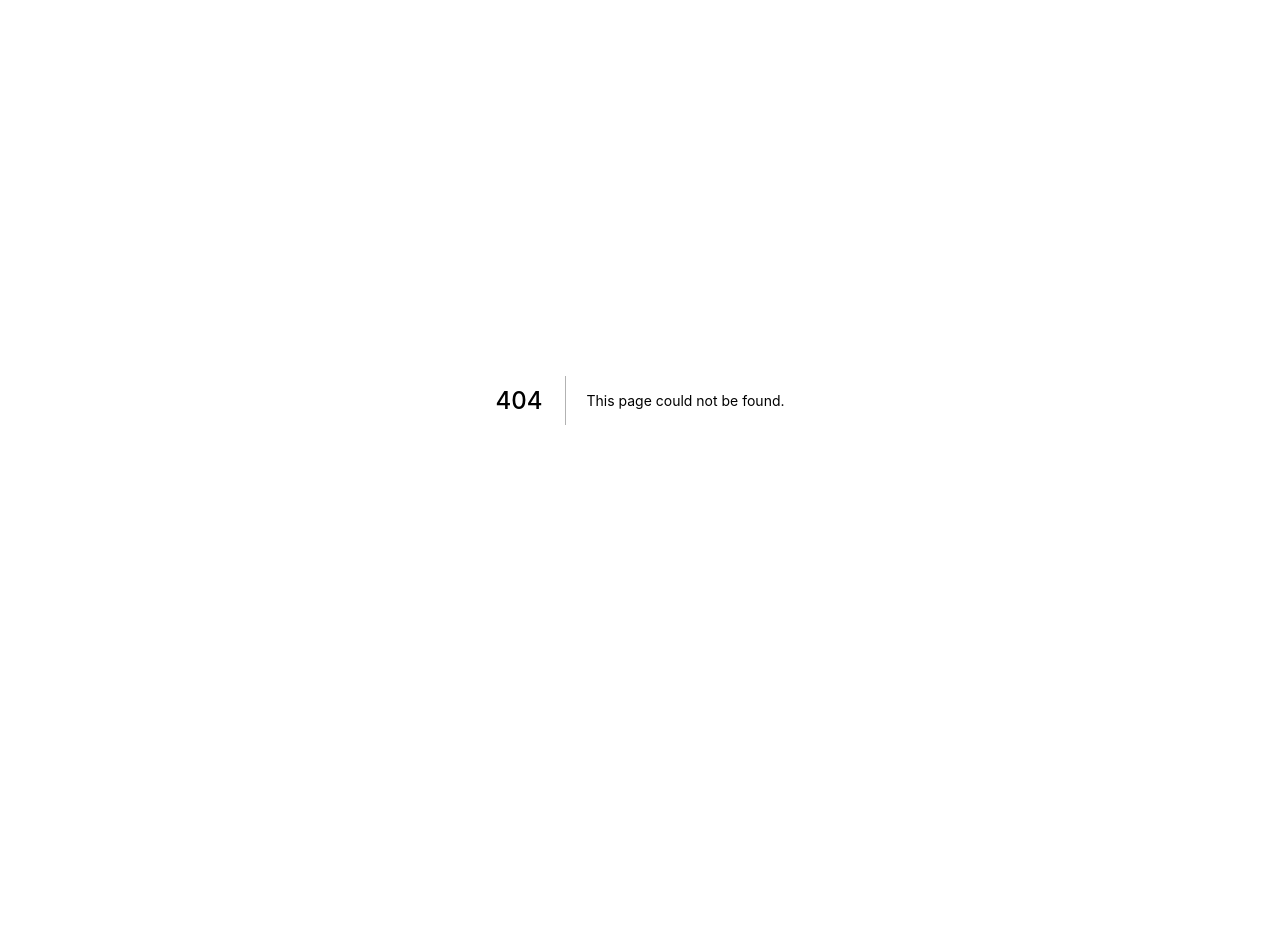
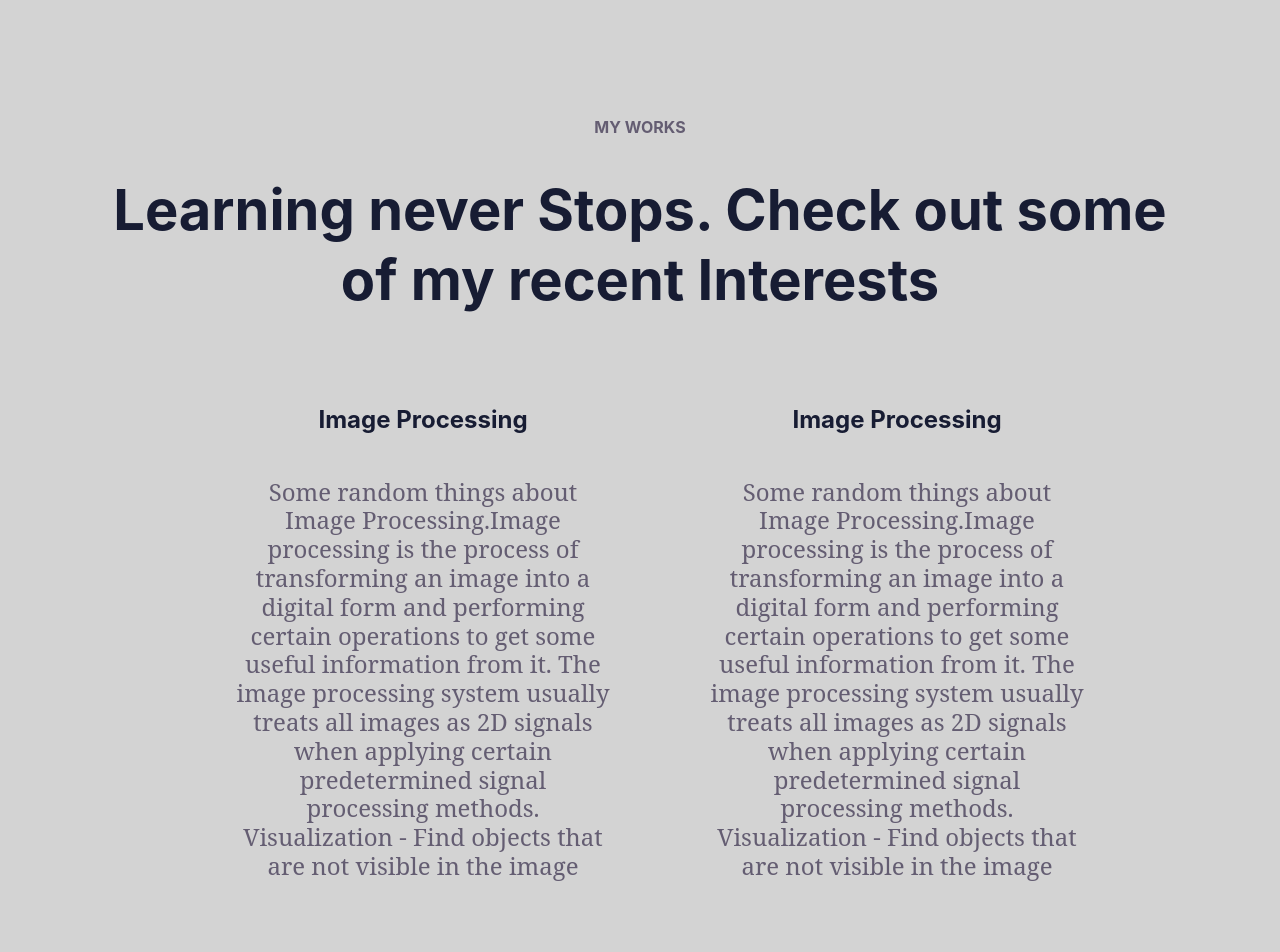
Before and after one commit to reemagera/dzynfox-assignment, a Next.js app: page /projects in a window 1280 px wide. Before the commit this address had no page. Shown: the top 952 px of the page. Before the commit the page ends 800 px from the top, so only its background shows below. Built offline with nearby package versions, Linux system fonts and the light colour scheme.

Commit message:
added project section and few other changes

```diff
--- a/components/fonts/fonts.module.css
+++ b/components/fonts/fonts.module.css
@@ -6,3 +6,10 @@
     font-size: 3.5rem;
     line-height: 1.25;
 }
+.para{
+    font-size: 1.5rem;
+    line-height: 1.2;
+    /* padding: 20px 75px; */
+    font-family: "lora-regular",'serif';
+    /* color: lightgray; */
+}
--- /dev/null
+++ b/components/fonts/para.js
@@ -0,0 +1,4 @@
+import styles from './fonts.module.css'
+export default function Para({children}){
+    return(<p className={styles.para}>{children}</p>)
+}
--- a/components/lists/lists.module.css
+++ b/components/lists/lists.module.css
@@ -2,10 +2,10 @@
     display: flex;
     flex-direction: row;
     justify-content: center;
-    margin: 20px;
+    margin: 50px;
 }
 .listitem{
-    margin: 0px 50px;
+    margin: 20px 50px;
     display: flex;
     flex-direction: column;
     align-self: center;
--- a/components/navbar/logo.js
+++ b/components/navbar/logo.js
@@ -1,5 +1,4 @@
 import Link from 'next/link'
-// import styles from './logo.module.css'
 import styles from './headerbox.module.css'
 export default function MyLogo({children}){
     return(
--- a/components/navigation.js
+++ b/components/navigation.js
@@ -11,7 +11,7 @@ export default function NavBar(){
             <ListSet>
                 <NavItem><Link href="/"><a className={styles.a}>Home</a></Link></NavItem>
                 <NavItem><Link href="#about"><a className={styles.a}>About</a></Link></NavItem>
-                <NavItem><Link href="/"><a className={styles.a}>Projects</a></Link></NavItem>
+                <NavItem><Link href="#projects"><a className={styles.a}>Projects</a></Link></NavItem>
                 <NavItem><Link href="/"><a className={styles.a}>Contact</a></Link></NavItem>
             </ListSet>
         </HeaderBox>
--- a/pages/about.module.css
+++ b/pages/about.module.css
@@ -7,12 +7,12 @@
 .subcontainer{
     margin: 50px;
 }
-.para{
+/* .para{
     font-size: 1.5rem;
     line-height: 1.2;
     padding: 20px 75px;
     color: lightgray;
-}
+} */
 .dash{
     color: rgba(211, 211, 211, 0.2);
 }
--- /dev/null
+++ b/pages/projects.js
@@ -0,0 +1,92 @@
+import styles from './projects.module.css'
+import BigTitle from '../components/fonts/bigtitle'
+import SubTitle from '../components/fonts/subtitle'
+import List from '../components/lists/list'
+import ListItem from '../components/lists/listitem'
+import Para from '../components/fonts/para'
+export default function Projects(){
+    return(
+        <div className={styles.bigcontainer}  id='bigconatainer'>
+            <SubTitle><span style={{color:'#645d72'}}>My works</span></SubTitle>
+            <BigTitle><span style={{color:'#171c33'}}>Learning never Stops. Check out some of my recent Interests</span></BigTitle>
+            <List>
+                <ListItem>
+                    <h2 className={styles.titles}>Image Processing</h2>
+                    <Para>
+                        <span className={styles.para}>
+                        Some random things about Image Processing.Image processing is the process of transforming an image into a
+                        digital form and performing certain operations to get some useful information from it. The image
+                        processing system usually treats all images as 2D signals when applying certain predetermined signal
+                        processing methods.
+                        Visualization - Find objects that are not visible in the image
+                        </span>
+                    </Para>
+                </ListItem>
+                <ListItem>
+                    <h2 className={styles.titles}>Image Processing</h2>
+                    <Para>
+                        <span className={styles.para}>
+                        Some random things about Image Processing.Image processing is the process of transforming an image into a
+                        digital form and performing certain operations to get some useful information from it. The image
+                        processing system usually treats all images as 2D signals when applying certain predetermined signal
+                        processing methods.
+                        Visualization - Find objects that are not visible in the image
+                        </span>
+                    </Para>
+                </ListItem>
+            </List>
+            <List>
+                <ListItem>
+                    <h2 className={styles.titles}>Image Processing</h2>
+                    <Para>
+                        <span className={styles.para}>
+                        Some random things about Image Processing.Image processing is the process of transforming an image into a
+                        digital form and performing certain operations to get some useful information from it. The image
+                        processing system usually treats all images as 2D signals when applying certain predetermined signal
+                        processing methods.
+                        Visualization - Find objects that are not visible in the image
+                        </span>
+                    </Para>
+                </ListItem>
+                <ListItem>
+                    <h2 className={styles.titles}>Image Processing</h2>
+                    <Para>
+                        <span className={styles.para}>
+                        Some random things about Image Processing.Image processing is the process of transforming an image into a
+                        digital form and performing certain operations to get some useful information from it. The image
+                        processing system usually treats all images as 2D signals when applying certain predetermined signal
+                        processing methods.
+                        Visualization - Find objects that are not visible in the image
+                        </span>
+                    </Para>
+                </ListItem>
+            </List>
+            <List>
+                <ListItem>
+                    <h2 className={styles.titles}>Image Processing</h2>
+                    <Para>
+                        <span className={styles.para}>
+                        Some random things about Image Processing.Image processing is the process of transforming an image into a
+                        digital form and performing certain operations to get some useful information from it. The image
+                        processing system usually treats all images as 2D signals when applying certain predetermined signal
+                        processing methods.
+                        Visualization - Find objects that are not visible in the image
+                        </span>
+                    </Para>
+                </ListItem>
+                <ListItem>
+                    <h2 className={styles.titles}>Image Processing</h2>
+                    <Para>
+                        <span className={styles.para}>
+                        Some random things about Image Processing.Image processing is the process of transforming an image into a
+                        digital form and performing certain operations to get some useful information from it. The image
+                        processing system usually treats all images as 2D signals when applying certain predetermined signal
+                        processing methods.
+                        Visualization - Find objects that are not visible in the image
+                        </span>
+                    </Para>
+                </ListItem>
+            </List>
+        </div>
+    )
+}
--- /dev/null
+++ b/pages/projects.module.css
@@ -0,0 +1,17 @@
+.titles{
+    color: #171c33;
+    text-transform: capitalize;
+    /* text-align: left; */
+}
+.para{
+    color: #645d72;
+    /* justify-content: left; */
+    /* text-align: left; */
+    /* font-family: 'lora-regular','serif'; */
+
+}
+.bigcontainer{
+    text-align: center;
+    padding: 6rem;
+    background-color: lightgray;
+}
--- a/styles/globals.css
+++ b/styles/globals.css
@@ -21,6 +21,3 @@ a{
 li{
     list-style-type: none;
 }
-p{
-    font-family: "lora-regular",serif;
-}
```
Also changed, not shown: pages/about.js (+5 -2 lines), pages/index.js (+8 -1 lines).
